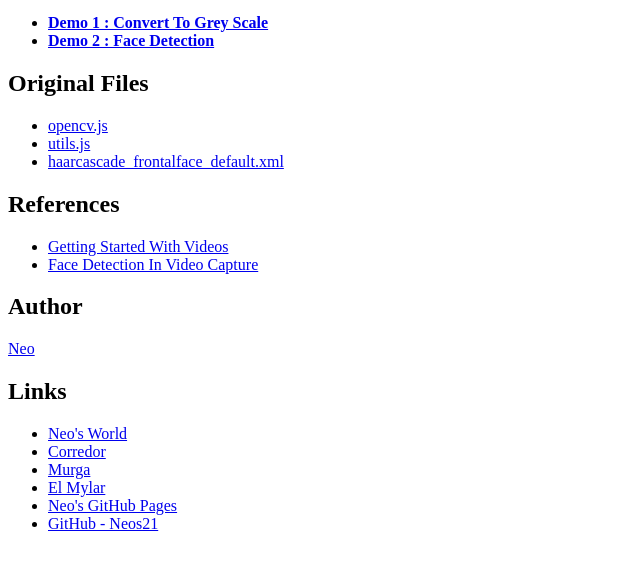
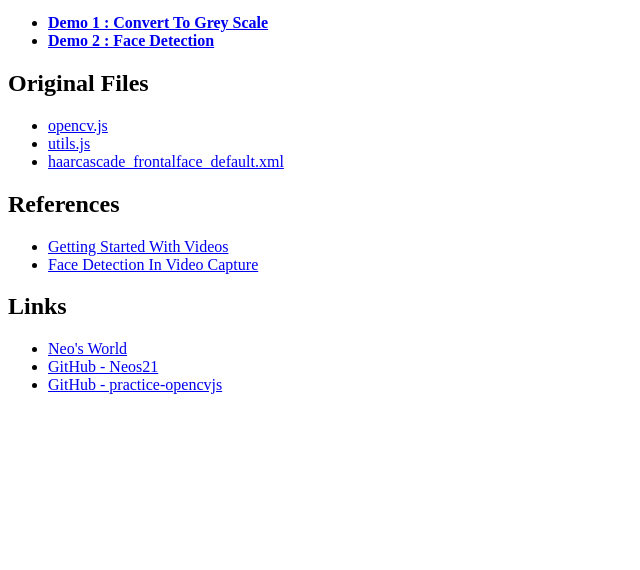
Before and after one commit to Neos21/practice-opencvjs, a plain HTML site: page index.html in a window 1280 px wide. Shown: the part 100-670 px from the top of the page, without its empty margins (0-640 px from the left). Drawn offline with Linux system fonts and the light colour scheme.

Commit message:
Update index.html

```diff
--- a/index.html
+++ b/index.html
@@ -31,19 +31,11 @@
 </section>
 
 <section>
-  <h2>Author</h2>
-  <p><a href="http://neo.s21.xrea.com/">Neo</a></p>
-</section>
-
-<section>
   <h2>Links</h2>
   <ul>
-    <li><a href="http://neo.s21.xrea.com/">Neo's World</a></li>
-    <li><a href="https://neos21.hatenablog.com/">Corredor</a></li>
-    <li><a href="https://neos21.hatenablog.jp/">Murga</a></li>
-    <li><a href="https://neos21.hateblo.jp/">El Mylar</a></li>
-    <li><a href="https://neos21.github.io/">Neo's GitHub Pages</a></li>
-    <li><a href="https://github.com/Neos21/">GitHub - Neos21</a></li>
+    <li><a href="https://neos21.net/">Neo's World</a></li>
+    <li><a href="https://github.com/Neos21">GitHub - Neos21</a></li>
+    <li><a href="https://github.com/Neos21/practice-opencvjs">GitHub - practice-opencvjs</a></li>
   </ul>
 </section>
 
```
